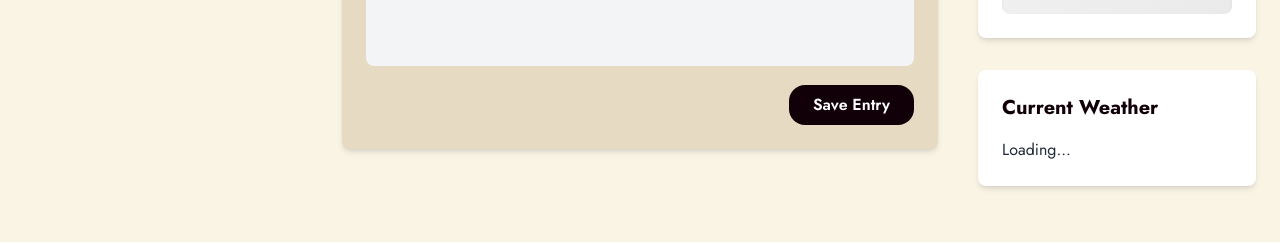
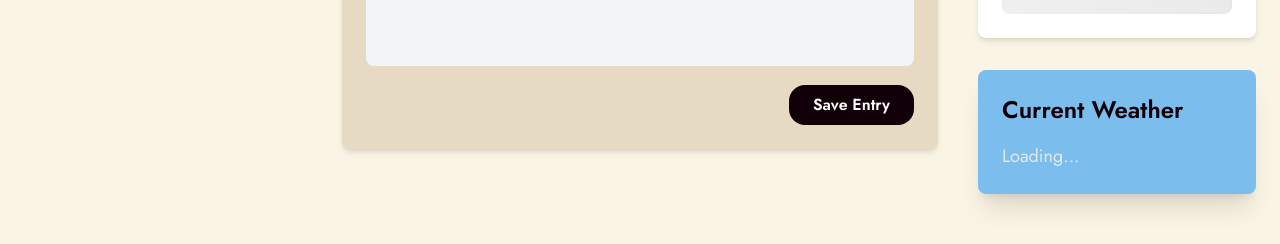
Before and after one commit to MadhuVarshaP/ZenDiary-frontend, a React (Create React App) app: page /dashboard in a window 1280 px wide. Shown: the part 558-802 px from the top of the page. Built offline with nearby package versions, Linux system fonts and the light colour scheme; no server answers.

Commit message:
weather section added

```diff
--- a/src/components/WeatherForecast.jsx
+++ b/src/components/WeatherForecast.jsx
@@ -1,4 +1,5 @@
 import React, { useEffect, useState } from 'react';
+import { TiWeatherPartlySunny } from "react-icons/ti";
 
 const WeatherForecast = () => {
   const [weatherData, setWeatherData] = useState(null);
@@ -45,30 +46,27 @@ const WeatherForecast = () => {
   };
 
   return (
-    <div className="bg-white p-6 rounded-lg shadow-md">
-      <h2 className="text-xl font-bold text-black mb-4">Current Weather</h2>
+    <div className="bg-blue p-6 rounded-lg shadow-xl text-white">
+  <h2 className="text-2xl font-semibold mb-4 text-black">Current Weather</h2>
 
   {loading ? (
-        <p>Loading...</p>
+    <p className="text-lg text-gray-200">Loading...</p>
   ) : error ? (
-        <p className="text-red-500">{error}</p>
+    <p className="text-red-400 text-lg">{error}</p>
   ) : (
     weatherData && weatherData.weather && weatherData.weather.length > 0 && (
-          <div className="flex justify-between items-center">
-            <div className="text-center">
-              <h3 className="text-2xl font-semibold">{weatherData.name}</h3>
-              <p className="text-lg">{weatherData.weather[0]?.description}</p>
-              <p className="text-xl font-bold">{weatherData.main.temp}°C</p>
+      <div className="flex justify-between items-center space-x-4">
+        <div className="text-center flex-1">
+          <h3 className="text-3xl font-semibold">{weatherData.name}</h3>
+          <p className="text-lg italic">{weatherData.weather[0]?.description}</p>
+          <p className="text-4xl font-bold">{weatherData.main.temp}°C</p>
         </div>
-            <img
-              src={`https://openweathermap.org/img/wn/${weatherData.weather[0].icon}.png`}
-              alt={weatherData.weather[0]?.description}
-              className="w-[80px] h-[80px]"
-            />
+        <TiWeatherPartlySunny className='w-[100px] h-[100px]'/>
       </div>
     )
   )}
 </div>
+
   );
 };
 
--- a/src/pages/Dashboard.jsx
+++ b/src/pages/Dashboard.jsx
@@ -62,7 +62,8 @@ const Dashboard = () => {
   };
 
   return (
-    <div className="grid grid-cols-1 md:grid-cols-12 gap-4 bg-beige p-3 md:h-[90vh] max-h-screen">
+    <div className="bg-beige min-h-screen p-3">
+      <div className="grid grid-cols-1 md:grid-cols-12 gap-4">
         {/* Left Column */}
         <div className="space-y-6 md:col-span-3 m-3">
           <MoodTracker onMoodSelect={handleMoodSelect} />
@@ -86,6 +87,7 @@ const Dashboard = () => {
           <WeatherForecast />
         </div>
       </div>
+    </div>
   );
 };
 
```
Lines whose indentation alone changed are shown as unchanged.
